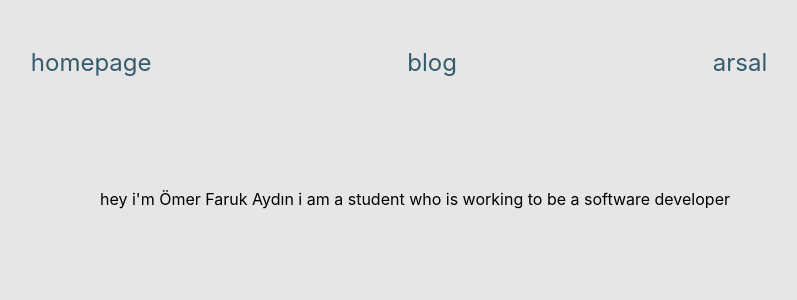
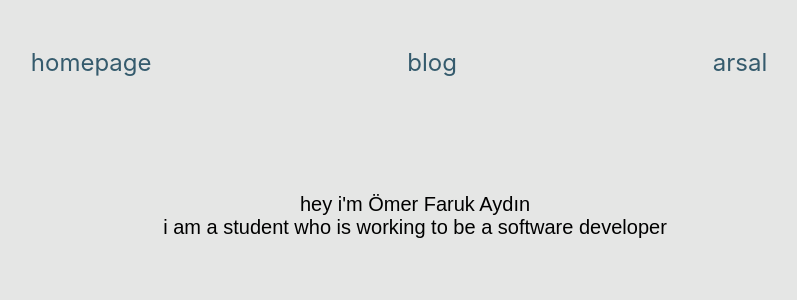
Before and after one commit to ofaydn/ofaydndev, a React (Create React App) app: page / in a window 1280 px wide. Shown: the top 300 px of the page, without its empty margins (241-1038 px from the left). Built offline with nearby package versions, Linux system fonts and the light colour scheme.

Commit message:
introduction changings

```diff
--- a/src/App.css
+++ b/src/App.css
@@ -1,6 +1,7 @@
 *{
   background-color:#e5e6e5
 }
+
 .mainclass{
   text-align: center;
   overflow: hidden;
--- a/src/components/introduction/index.js
+++ b/src/components/introduction/index.js
@@ -1,16 +1,20 @@
 import React from "react";
 import styled from "styled-components";
 const Intro = styled.div`
+@import url('https://fonts.googleapis.com/css2?family=Montserrat:wght@100;500&display=swap');
   margin: 0 auto;
   width:100%;
   padding: 3rem 1rem;
-  overflow: hidden;
-
+  p{
+      font-size: 20px;
+      font-family: 'Montserrat', sans-serif;
+      font-weight: 500;
+  }
   `
 export default function App(props){
 return(
     <Intro>
-        <p>hey i'm Ömer Faruk Aydın
+        <p>hey i'm Ömer Faruk Aydın <br/>
 i am a student who is working to be a software developer</p>
     </Intro>
     )
```
Also changed, not shown: src/components/introduction/copperplate.ttf (added).
